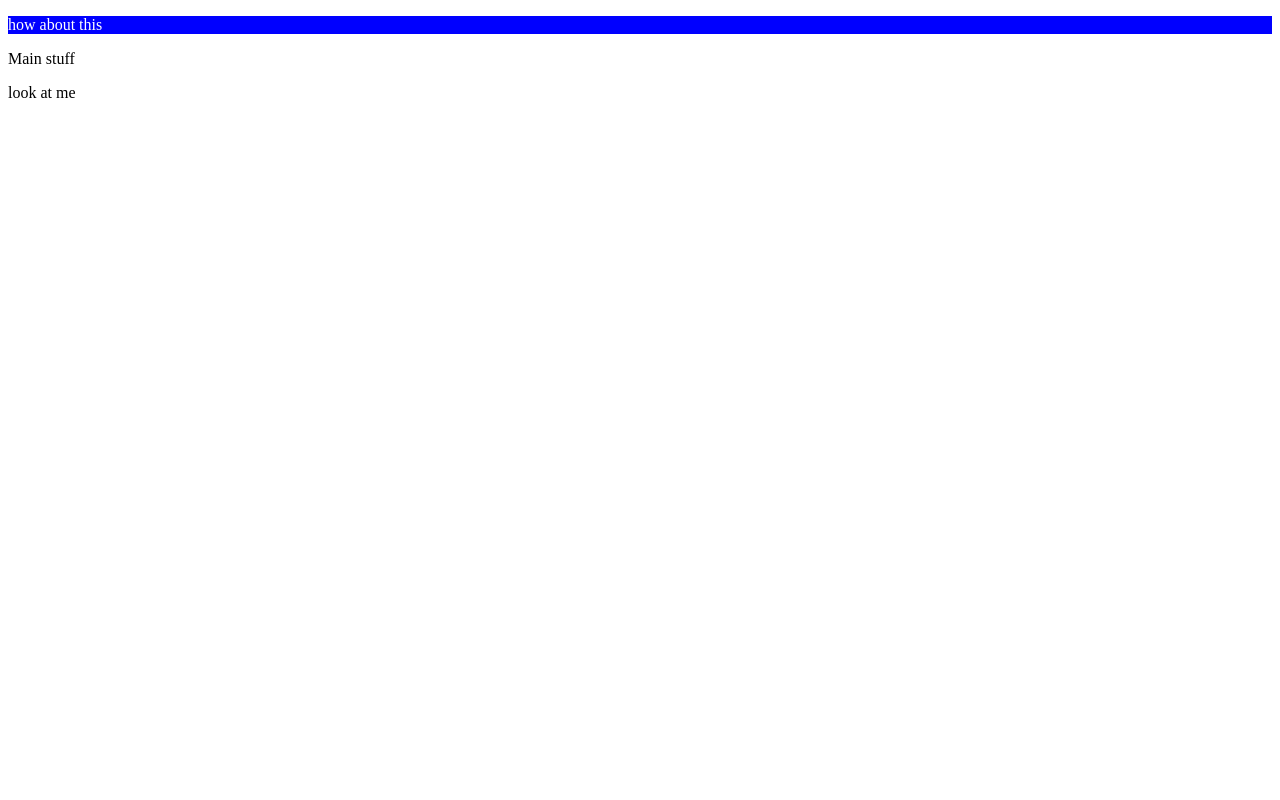
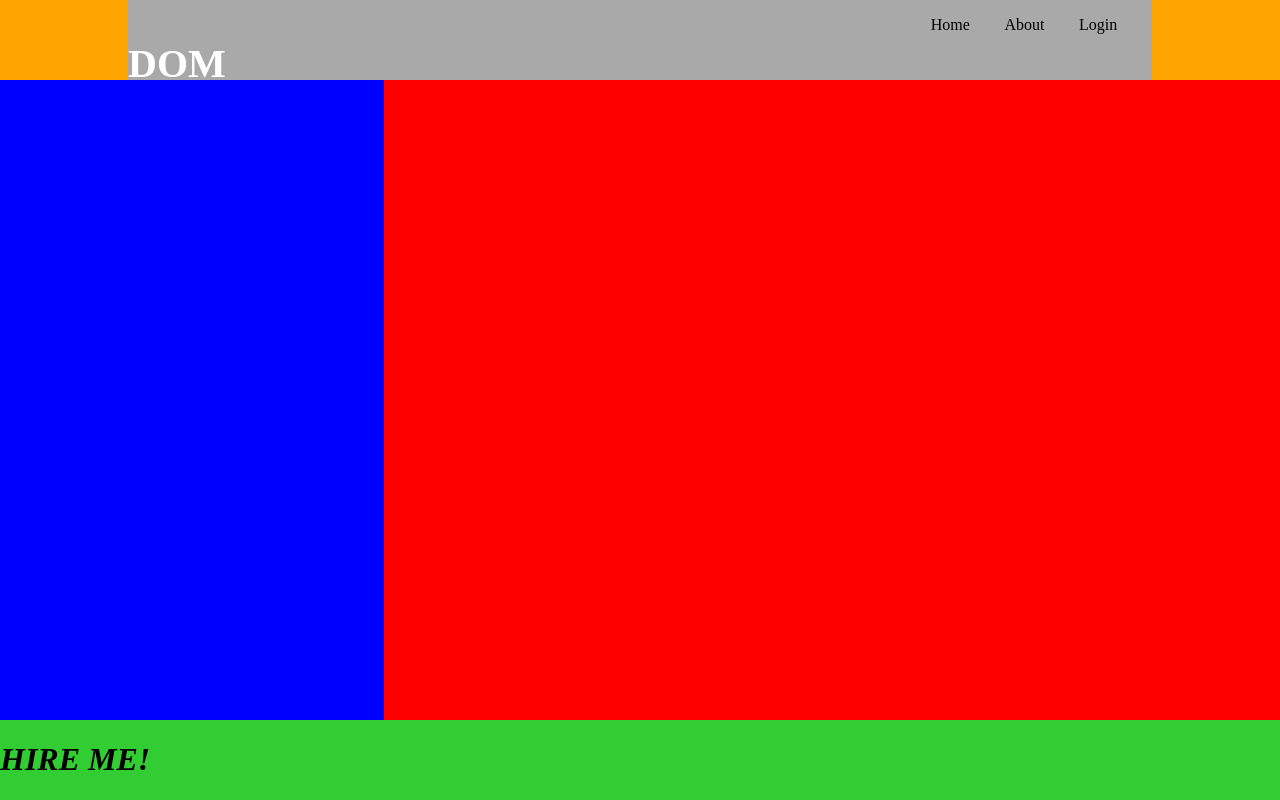
Before and after one commit to NickDErrico/dom-traversal-lecture, a plain HTML site: page index.html in a window 1280 px wide. Drawn offline with Linux system fonts and the light colour scheme.

Commit message:
more demoing

```diff
--- a/app.js
+++ b/app.js
@@ -1,20 +1,17 @@
-// JS DOM
+var yello = document.querySelector(".primary-header-content");
+var rad = document.getElementsByClassName("primary-content")[0];
+var linxContainer = document.getElementById("header-links");
+var linx = document.querySelectorAll(".header-link-item");
+var dives = document.getElementsByTagName("div");
+var hachthree = document.getElementsByTagName("h3")[0];
 
-// DOM element selectors
-let paragraph = document.getElementsByTagName("p");
-let header = document.getElementsByClassName("primary-header")[0];
-let para = document.getElementsByClassName("para");
+yello.style.backgroundColor = "darkgrey";
 
-let para2 = document.querySelectorAll("p");
-let div = document.querySelectorAll("div");
+console.log(linx);
 
-console.log(div);
-console.log(paragraph);
+hachthree.style.fontSize = "5vh";
+hachthree.style.color = "white";
 
-// console.log(paragraph);
-// para2[0].style.backgroundColor = "green";
-div[1].innerHTML += "<p class='para'>look at me</p>";
-console.log(para[1].className);
-para[1].className = "";
-para2[0].innerHTML = "does this work";
-para2[0].innerText = "how about this";
+for (let i = 0; i < linx.length; i += 2) {
+  linx[i].draggable = true;
+}
--- a/index.html
+++ b/index.html
@@ -8,10 +8,32 @@
   </head>
   <body>
     <div class='primary-header'>
-      <p class='para'>This is a header</p>
+      <div class="primary-header-content">
+        <h3>DOM</h3>
+        <div id="header-links">
+          <ul class='header-link-list'>
+            <li class='header-link-item'>Home</li>
+            <li class='header-link-item'>About</li>
+            <li class='header-link-item'>Login</li>
+          </ul>
+        </div>
+      </div>
     </div>
-    <div class="main-content">
-      <p>Main stuff</p>
+
+    <div class="primary-content">
+
+      <aside class="side-bar">
+
+      </aside>
+
+      <main class='main-content'>
+        <h1><strong><i>HIRE ME!</i></strong></h1>
+      </main>
+
     </div>
+
+    <footer class='primary-footer'>
+
+    </footer>
   </body>
 </html>
--- a/style.css
+++ b/style.css
@@ -1,4 +1,48 @@
-.para {
+body {
+  padding: 0;
+  margin: 0;
+  font-size: 12pt;
+}
+
+.justify {
+  display: flex;
+  justify-content: space-around;
+}
+
+.primary-header {
+  background-color: orange;
+  height: 10vh;
+}
+
+.primary-header-content {
+  height: inherit;
+  width: 80%;
+  background-color: yellow;
+  display: flex;
+  justify-content: space-between;
+  margin: 0 auto;
+}
+
+.header-link-list {
+  display: flex;
+  justify-content: space-evenly;
+  width: 20vw;
+  list-style: none;
+}
+
+.primary-content {
+  height: 100%;
+  background-color: red;
+  height: 80vh;
+}
+
+.side-bar {
+  width: 30%;
   background-color: blue;
-  color: white;
+  height: inherit;
 }
+
+.primary-footer {
+  height: 10vh;
+  background-color: limegreen;
+}
```
